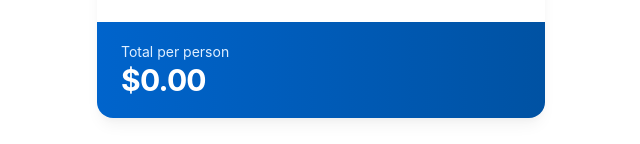
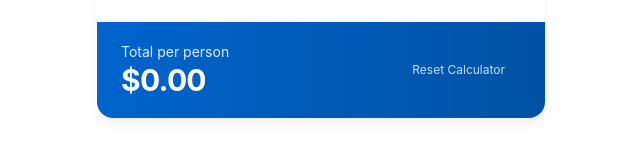
Before and after one commit to shinyobject/tip-calc, a React (Vite) app: page / in a window 1280 px wide. Shown: the part 503-647 px from the top of the page, without its empty margins (319-959 px from the left). Built offline with nearby package versions, Linux system fonts and the light colour scheme.

Commit message:
add reset

```diff
--- a/src/components/Result.tsx
+++ b/src/components/Result.tsx
@@ -3,9 +3,10 @@ import { formatCurrency } from '../utils/formatters';
 
 interface ResultProps {
   totalPerPerson: number | null;
+  reset: () => void;
 }
 
-const Result: React.FC<ResultProps> = ({ totalPerPerson }) => {
+const Result: React.FC<ResultProps> = ({ totalPerPerson, reset }) => {
   return (
     <div className="
       px-6 py-5
@@ -22,7 +23,13 @@ const Result: React.FC<ResultProps> = ({ totalPerPerson }) => {
         </div>
 
         <div className="text-blue-200 dark:text-blue-300 text-xs">
-          {totalPerPerson !== null && 'Final split amount'}
+          <div className="flex justify-center p-4">
+            <button
+              onClick={reset}
+            >
+              Reset Calculator
+            </button>
+          </div>
         </div>
       </div>
     </div>
--- a/src/components/TipCalculator.tsx
+++ b/src/components/TipCalculator.tsx
@@ -29,6 +29,16 @@ const TipCalculator: React.FC = () => {
     setFixedAmounts(
       fixedAmounts.map(item => (item.id === id ? { ...item, amount } : item))
     );
+  };
+
+  const handleReset = () => {
+    setBillAmount(null);
+    setTipPercentage(15);
+    setNumberOfPeople(2);
+    setFixedAmounts([]);
+    setNextId(1);
+    setTotalPerPerson(null);
+    setLastAddedId(null);
   };
 
   useEffect(() => {
@@ -102,7 +112,7 @@ const TipCalculator: React.FC = () => {
         </div>
       </div>
 
-      <Result totalPerPerson={totalPerPerson} />
+      <Result totalPerPerson={totalPerPerson} reset={handleReset}/>
     </div>
   );
 };
```
